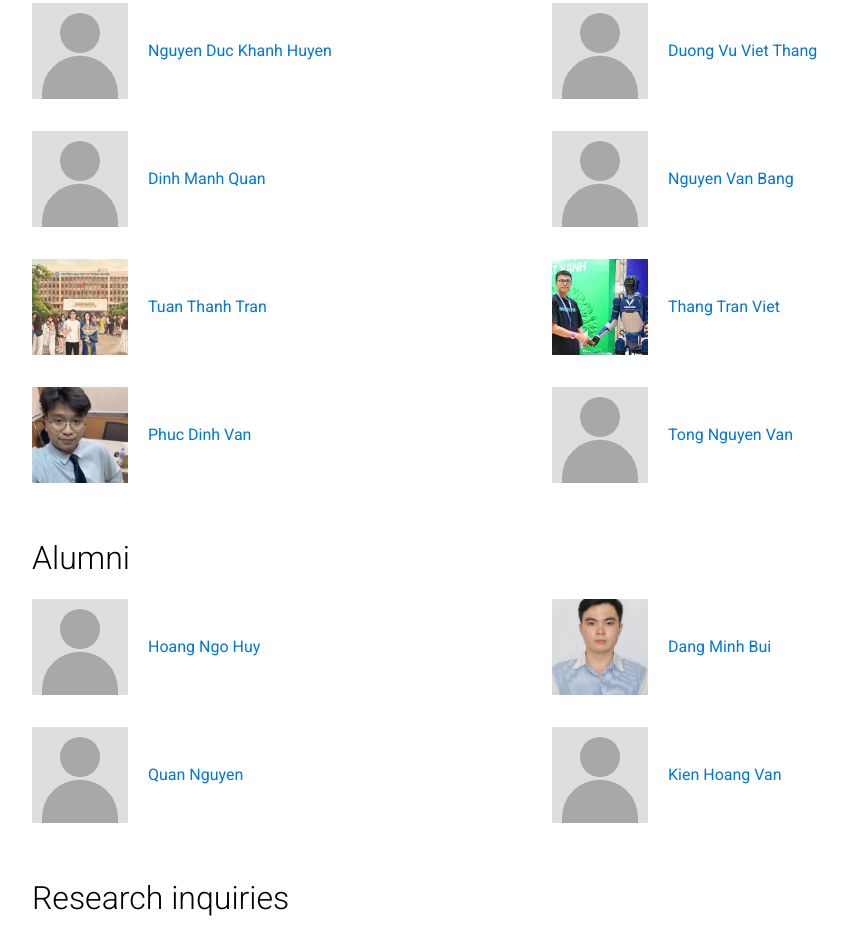
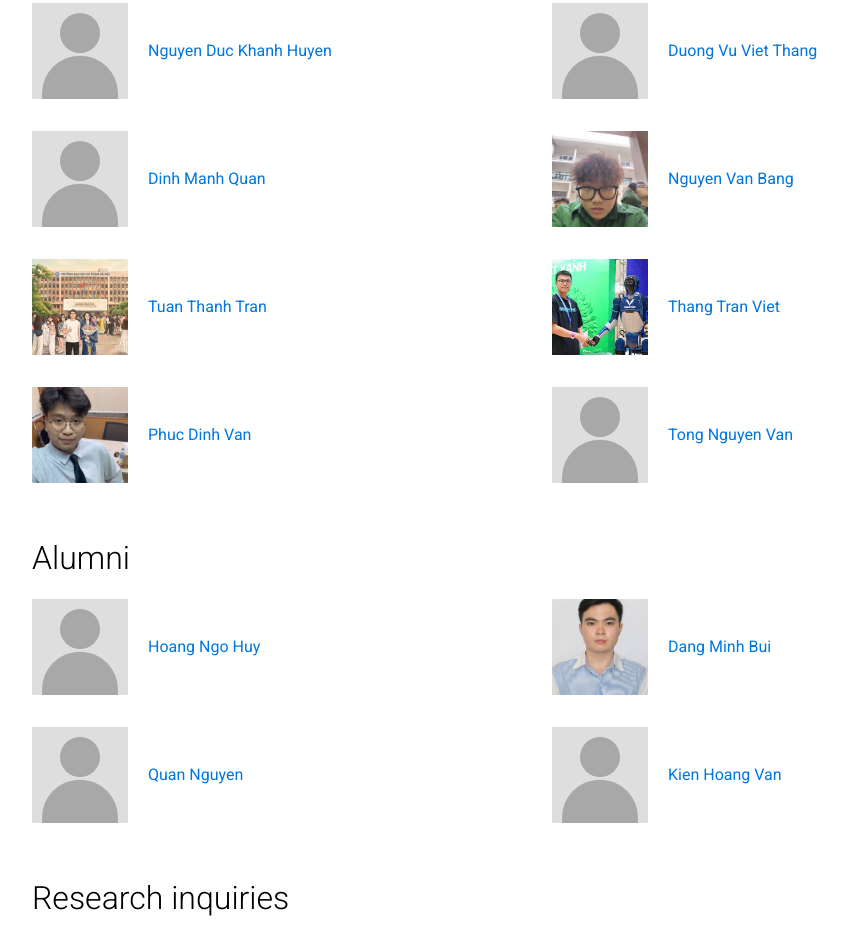
Before and after one commit to thanhnguyencanh/thanhnguyencanh.github.io, a website: page people/index.html in a window 1280 px wide. Shown: the part 895-1826 px from the top of the page, without its empty margins (108-956 px from the left). Drawn offline with Linux system fonts and the light colour scheme.

Commit message:
update people

```diff
--- a/people/index.html
+++ b/people/index.html
@@ -221,7 +221,7 @@
           <article class="person-card" id="person-undergraduate-students-nguyen-van-bang-vnu-uet">
             <img
               class="person-photo"
-              src="../images/profile/default.svg"
+              src="../images/profile/bang.jpg"
               alt=""
               width="144"
               height="144"
```
Also changed, not shown: images/profile/bang.jpg (added).
